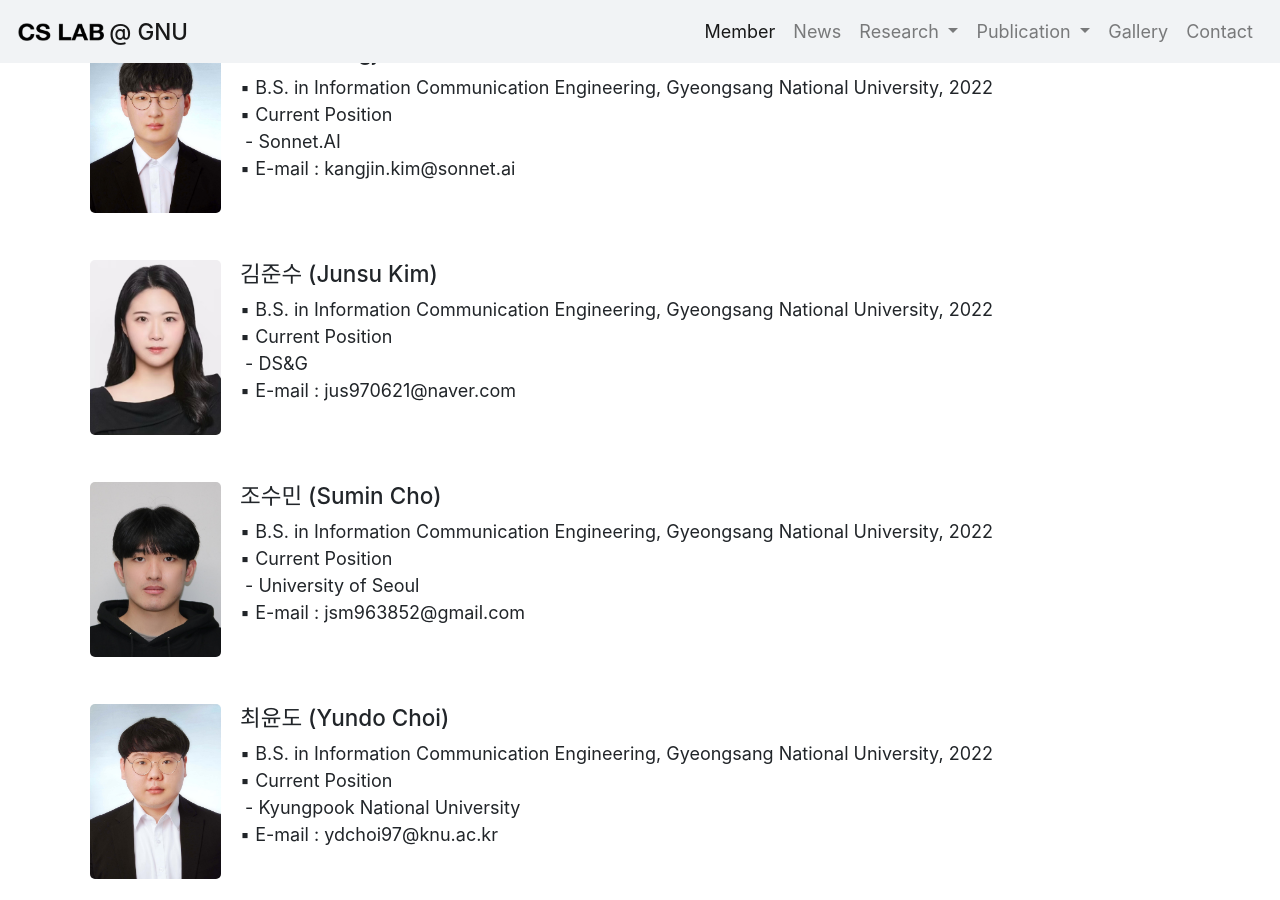
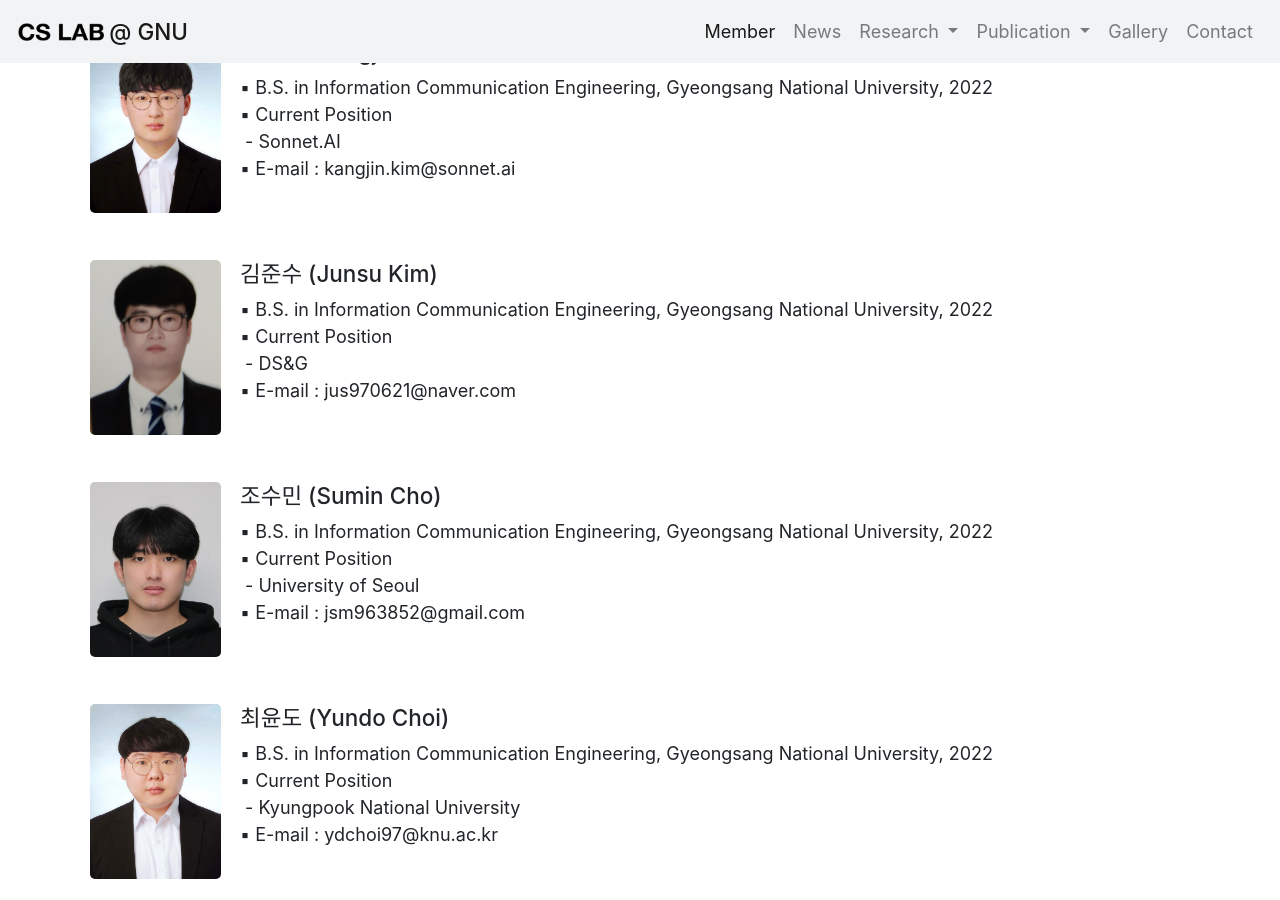
Before and after one commit to LEEJUH0/LEEJUH0.github.io, a Jekyll site: the page built from member/members.html, in a window 1280 px wide and 900 px high, scrolled down 4415 px. Built offline with Jekyll 4.4.1, drawn with Linux system fonts in a browser that asks for light colours; some web fonts are replaced.

Commit message:
Update members.html

```diff
--- a/member/members.html
+++ b/member/members.html
@@ -369,7 +369,7 @@
 
 	<table>
 		<tr valign="top">
-			<td width="150px"><img align="left" width="150px" height="175px" src="/member_image/jiyeonkim.jpg" />
+			<td width="150px"><img align="left" width="150px" height="175px" src="/member_image/junsukim.jpg" />
 			</td>
 			<td>
 				<ul>
```
